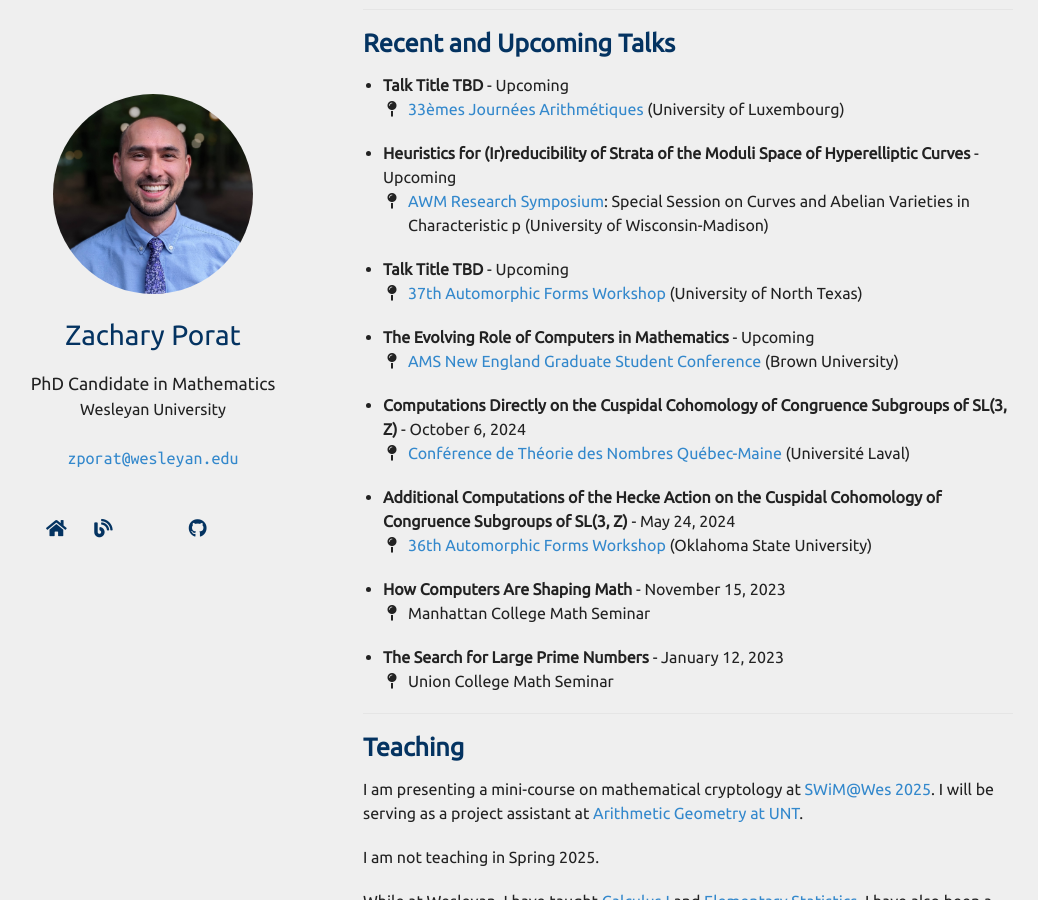
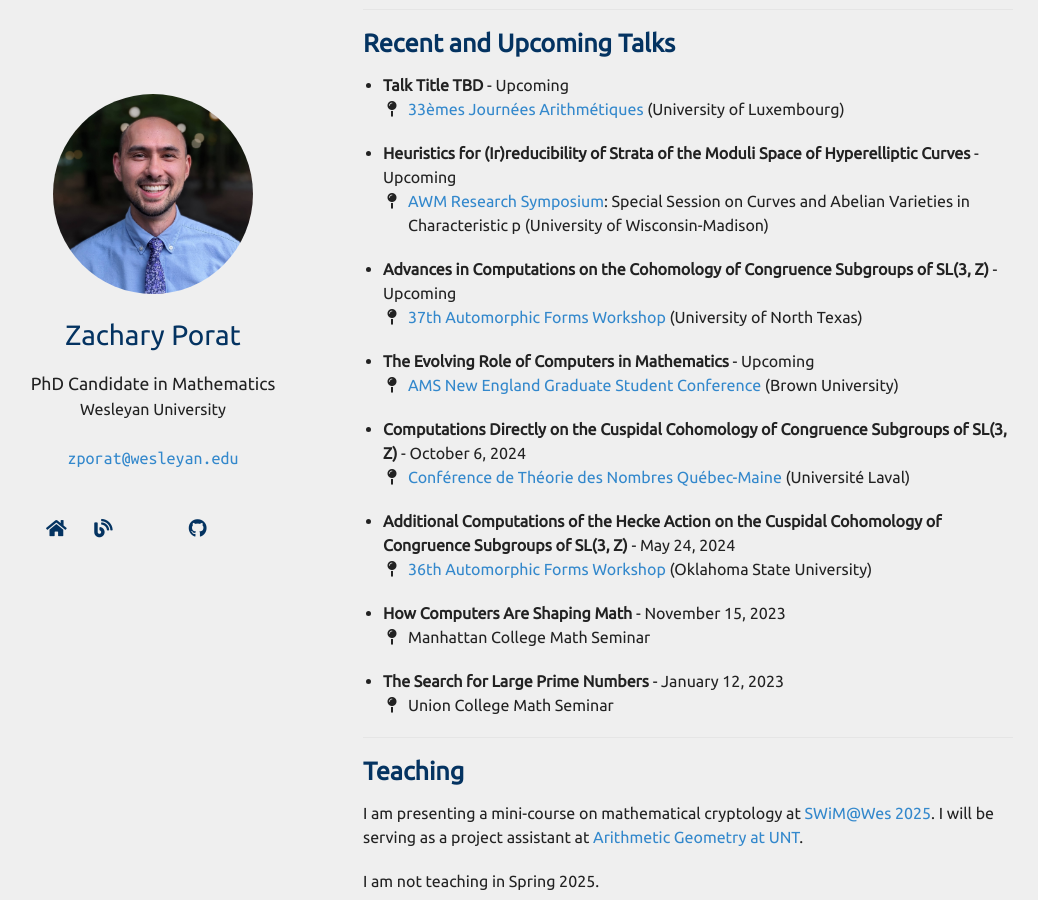
Before and after one commit to zporat/zporat.github.io, a Jekyll site: the page built from index.md, in a window 1280 px wide and 900 px high, scrolled down 772 px. Shown: the whole window, without its empty margins (102-1140 px from the left). Built offline with Jekyll 4.4.1, drawn with Linux system fonts in a browser that asks for light colours; nearby versions of some CDN libraries; a style sheet for code colours, icons or effects is not loaded; our own code applies the rules of GitHub Pages for plain Markdown files.

Commit message:
talk title update

```diff
--- a/_data/talks.yml
+++ b/_data/talks.yml
@@ -13,7 +13,7 @@ main:
     spec_session: Special Session on Curves and Abelian Varieties in Characteristic p
     date: Upcoming
 
-  - title: Talk Title TBD
+  - title: Advances in Computations on the Cohomology of Congruence Subgroups of SL(3, Z)
     conf: 37th Automorphic Forms Workshop
     conf_website: http://automorphicformsworkshop.org/index.html
     location: (University of North Texas)
```
